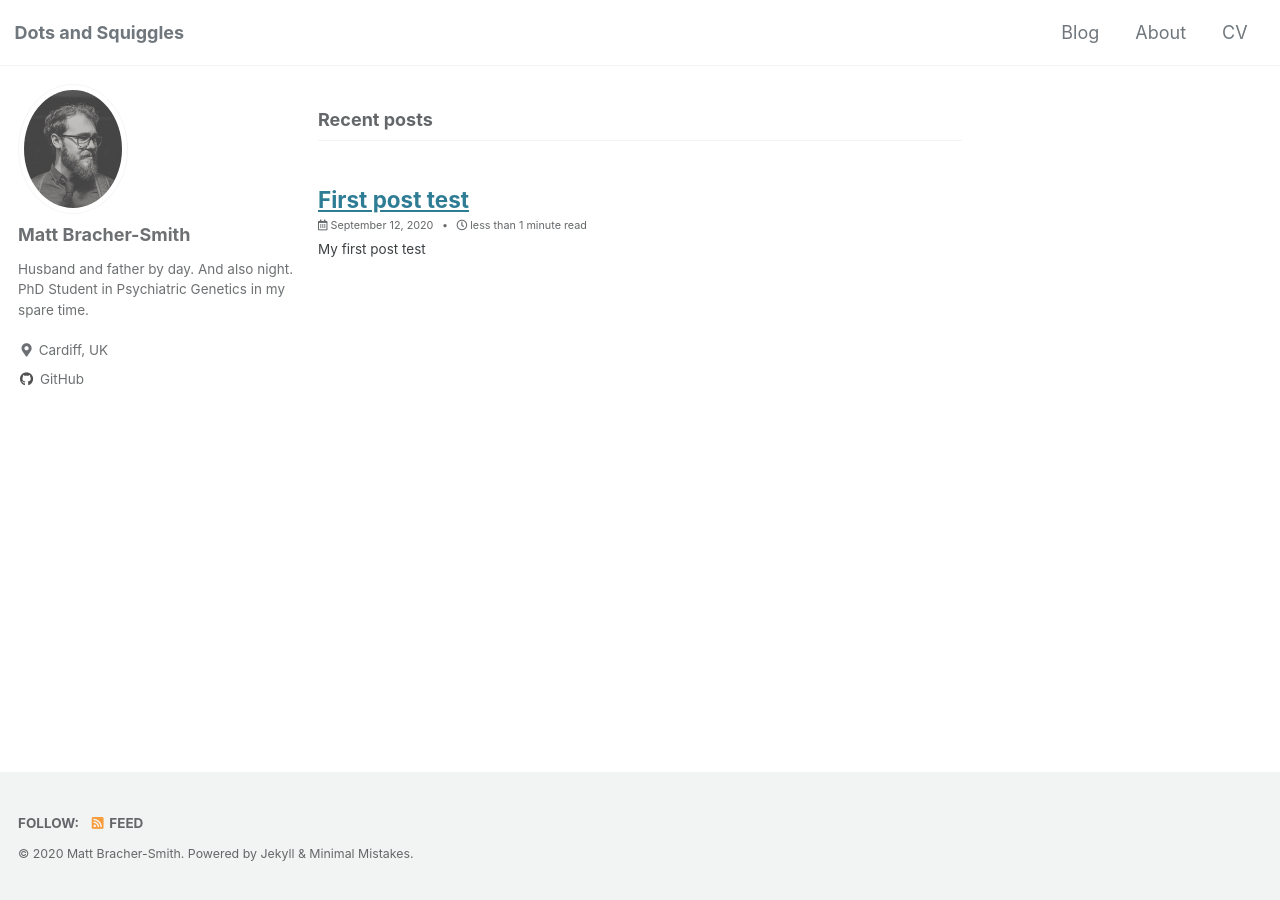
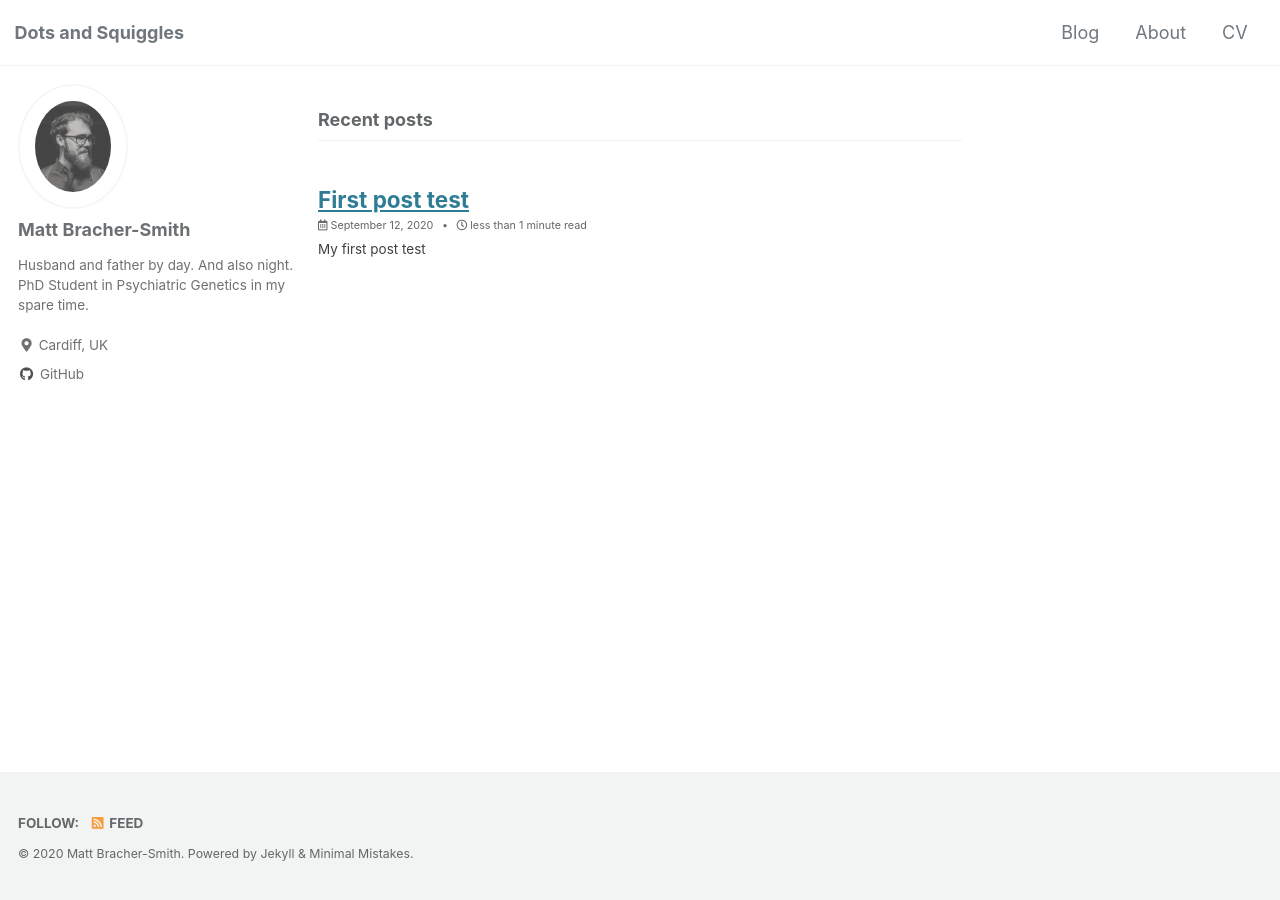
Before and after one commit to seafloor/seafloor.github.io, a Jekyll site: the page built from index.html, in a window 1280 px wide. Built offline with Jekyll 4.4.1, drawn with Linux system fonts in a browser that asks for light colours; cached includes are drawn as plain includes; the list of posts is cut into pages by our own code.

Commit message:
side bar padding upped

```diff
--- a/_sass/minimal-mistakes/_sidebar.scss
+++ b/_sass/minimal-mistakes/_sidebar.scss
@@ -131,8 +131,8 @@
     border-radius: 50%;
 
     @include breakpoint($large) {
-      padding: 5px;
-      border: 1px solid $border-color;
+      padding: 15px;
+      border: 2px solid $border-color;
     }
   }
 }
```
